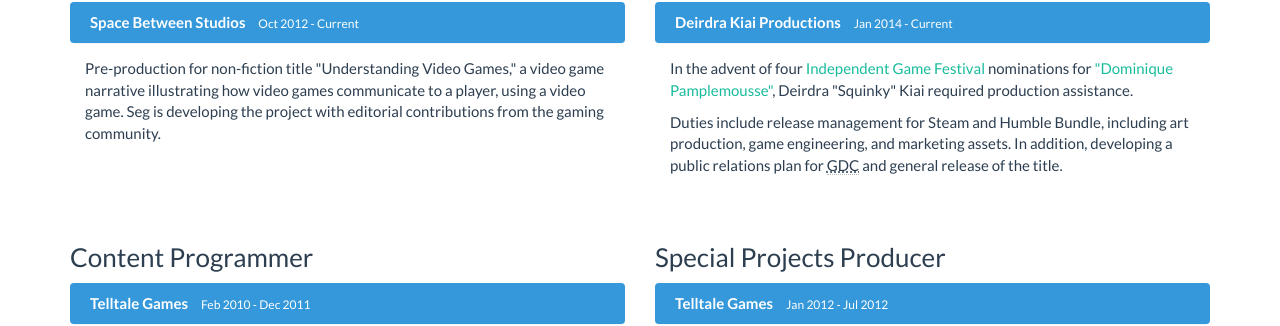
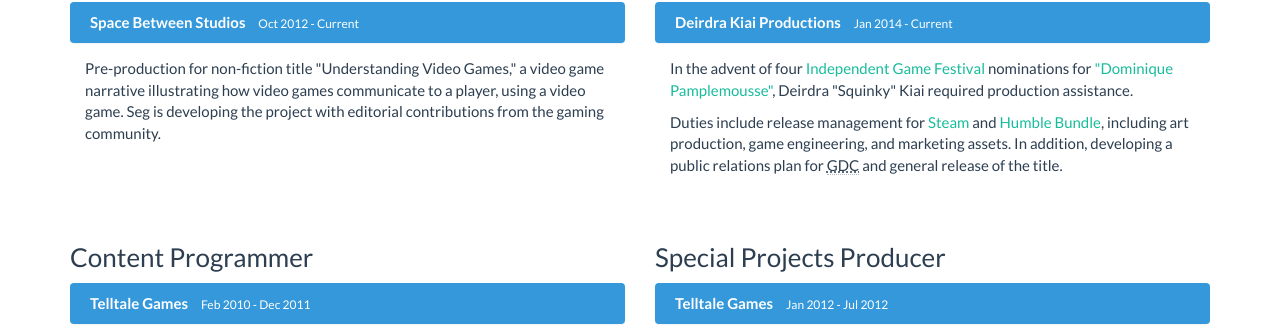
Before and after one commit to TheSeg/theseg.github.io, a Jekyll site: the page built from index.html, in a window 1280 px wide and 900 px high, scrolled down 2393 px. Shown: the part 146-472 px from the top of the window. Built offline with Jekyll 4.4.1, drawn with Linux system fonts in a browser that asks for light colours; nearby versions of some CDN libraries; Markdown is read by kramdown in place of the engine named in the settings; comment, search, counter and statistics services are not loaded; part of the change alters nothing that is shown; some of the changed text lies outside the part shown.

```diff
--- a/_includes/content/positions.html
+++ b/_includes/content/positions.html
@@ -28,7 +28,7 @@
       </div>
       <div class="panel-body">
         <p>In the advent of four <a href="http://igf.com/2014/01/2014_independen.html" target="_blank">Independent Game Festival</a> nominations for <a href="http://www.dominiquepamplemousse.com/" target="_blank">"Dominique Pamplemousse"</a>, Deirdra "Squinky" Kiai required production assistance.</p>
-        <p>Duties include release management for Steam and Humble Bundle, including art production, game engineering, and marketing assets. In addition, developing a public relations plan for <abbr title="Game Developers Conference">GDC</abbr> and general release of the title.</p>
+        <p>Duties include release management for <a href="http://store.steampowered.com/app/270310" target="_blank">Steam</a> and <a href="https://www.humblebundle.com/store/dominiquepamplemousse" target="_blank">Humble Bundle</a>, including art production, game engineering, and marketing assets. In addition, developing a public relations plan for <abbr title="Game Developers Conference">GDC</abbr> and general release of the title.</p>
       </div>
     </div>
   </div>
@@ -184,7 +184,7 @@
   </div>
 
   <div class="col-md-6">
-    <h3>Game Demonstrations &amp; Sales Associate</h3>
+    <h3>Demonstrations &amp; Sales Associate</h3>
     <div class="panel panel-info">
       <div class="panel-heading">
         <ul class="positionInfo list-inline">
```
